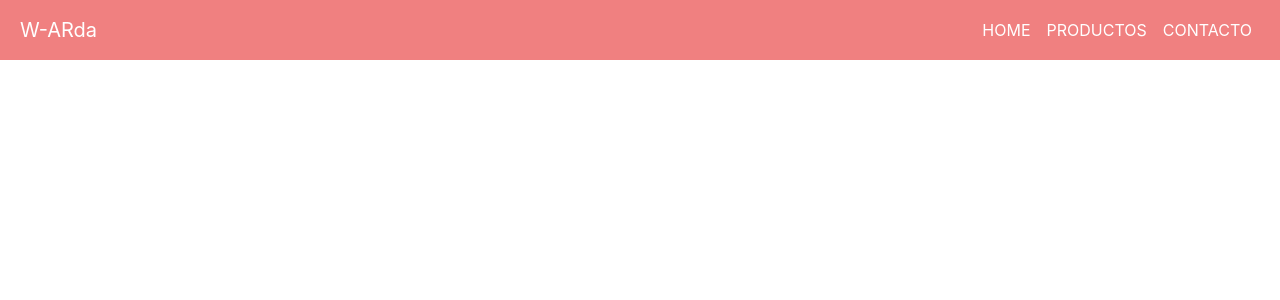
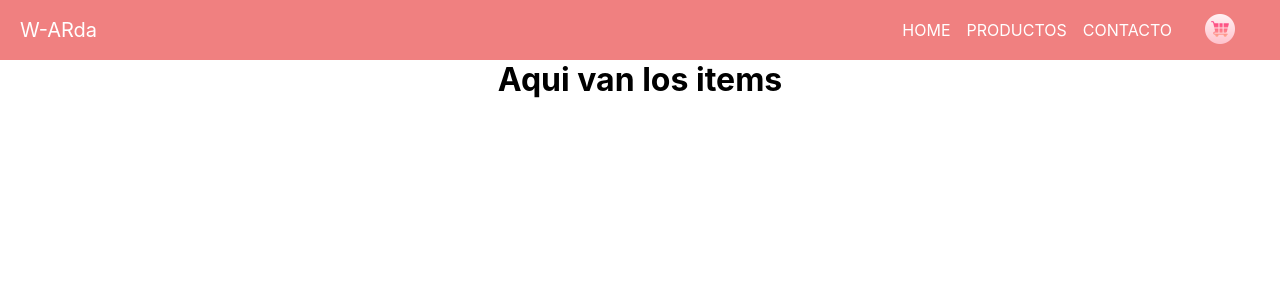
Before and after one commit to limbaniafagalde/wine-store, a React (Create React App) app: page / in a window 1280 px wide. Shown: the top 300 px of the page. Built offline with nearby package versions, Linux system fonts and the light colour scheme; the HTML template or start-up script is replaced by a standard one.

Commit message:
Cart&ItemList
Second challenge

```diff
--- a/src/App.js
+++ b/src/App.js
@@ -1,11 +1,13 @@
 import './App.css';
 import Navbar from "./components/Navbar/Navbar";
+import ItemListContainer from "./components/ItemList/ItemListContainer";
 
 function App() {
   return (
     <>
       <div className="App">
         <Navbar/>
+        <ItemListContainer greeting = "Aqui van los items" />
       </div>
     </>
   );
--- /dev/null
+++ b/src/components/ItemList/ItemListContainer.jsx
@@ -0,0 +1,10 @@
+import React from "react";
+
+
+const ItemListContainer = (props) => {
+
+    return <h1>{props.greeting}</h1>
+
+};
+
+export default ItemListContainer;
--- /dev/null
+++ b/src/components/Navbar/Cart/Cart.jsx
@@ -0,0 +1,10 @@
+import React from "react";
+import cartImg from "../../../assets/shopping-cart.png";
+
+const Cart = () => {
+
+    return <img src={cartImg} alt="ShoppingCart" />
+
+};
+
+export default Cart;
--- a/src/components/Navbar/Navbar.jsx
+++ b/src/components/Navbar/Navbar.jsx
@@ -1,6 +1,5 @@
 import React from "react"; //siempre en la line 1 de cada componente
-import vino from './vino.png';
-
+import Cart from "./Cart/Cart";
 
 const Navbar  = () => {
     return ( //un jsx siempre tiene return
@@ -15,8 +14,8 @@ const Navbar  = () => {
                     <li><a href="#">Contacto</a></li>
                 </ul>
             </nav>
-            <div className="menu-toggle">
-                #
+            <div className="cart-widget">
+                <Cart/>
             </div>
         </header>
 
--- a/src/index.css
+++ b/src/index.css
@@ -32,15 +32,6 @@ header{
   padding:0 20px;
 }
 
-.menu-toggle{
-  display: none;
-  margin-left: auto;
-  color: #fff;
-  line-height: 60px;
-  font-size:25px;
-  cursor:pointer;
-}
-
 .logo a{
   color:#fff;
   text-decoration: none;
@@ -71,3 +62,10 @@ header{
   color:lightcoral;
   background-color: #fff;
 }
+
+.cart-widget{
+/*  margin-left: auto; */
+  line-height: 60px;
+  cursor:pointer;
+  padding: 8px 25px;
+}
```
Also changed, not shown: src/assets/shopping-cart.png (added), src/components/Navbar/vino.png (deleted).
